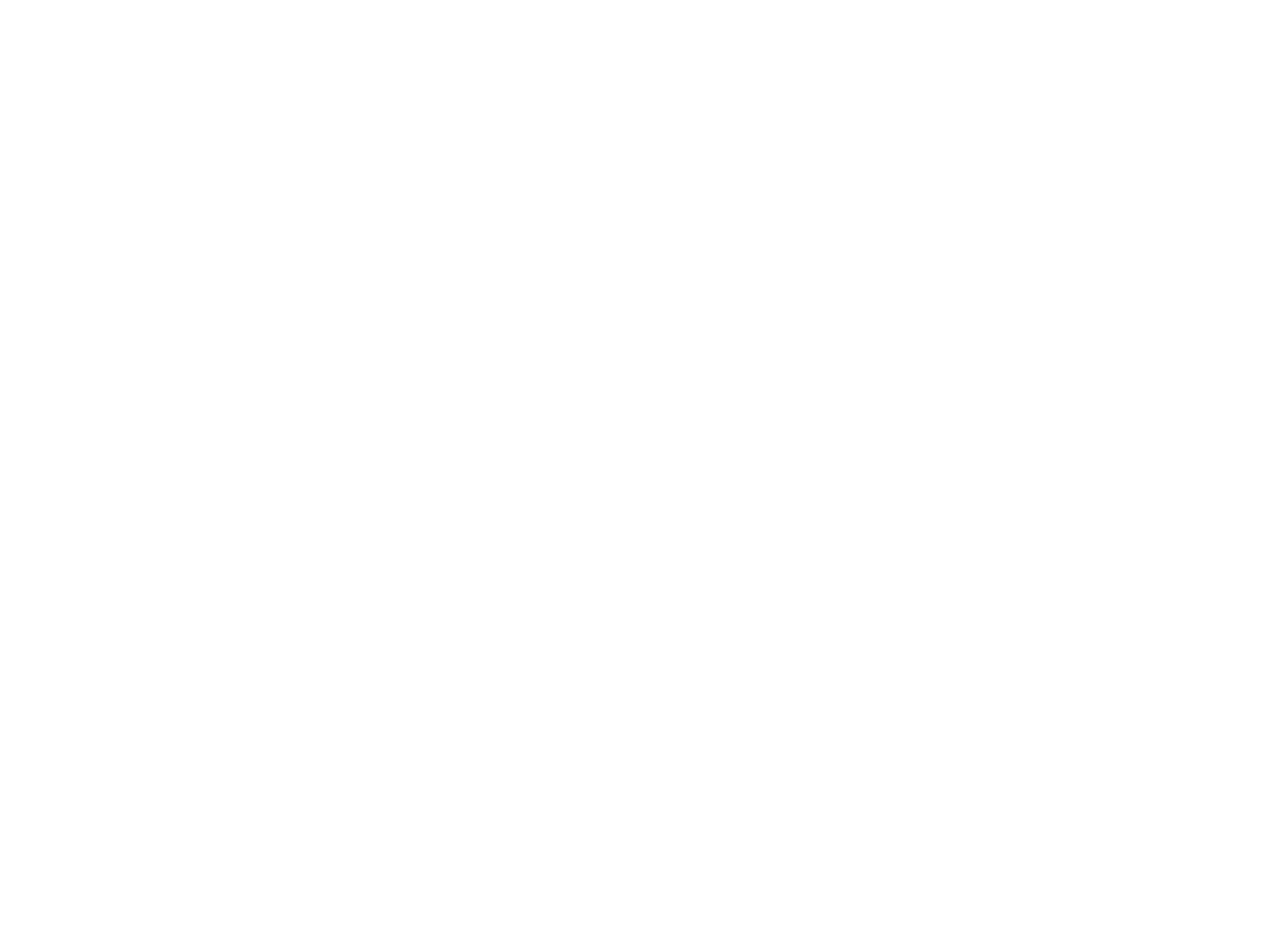
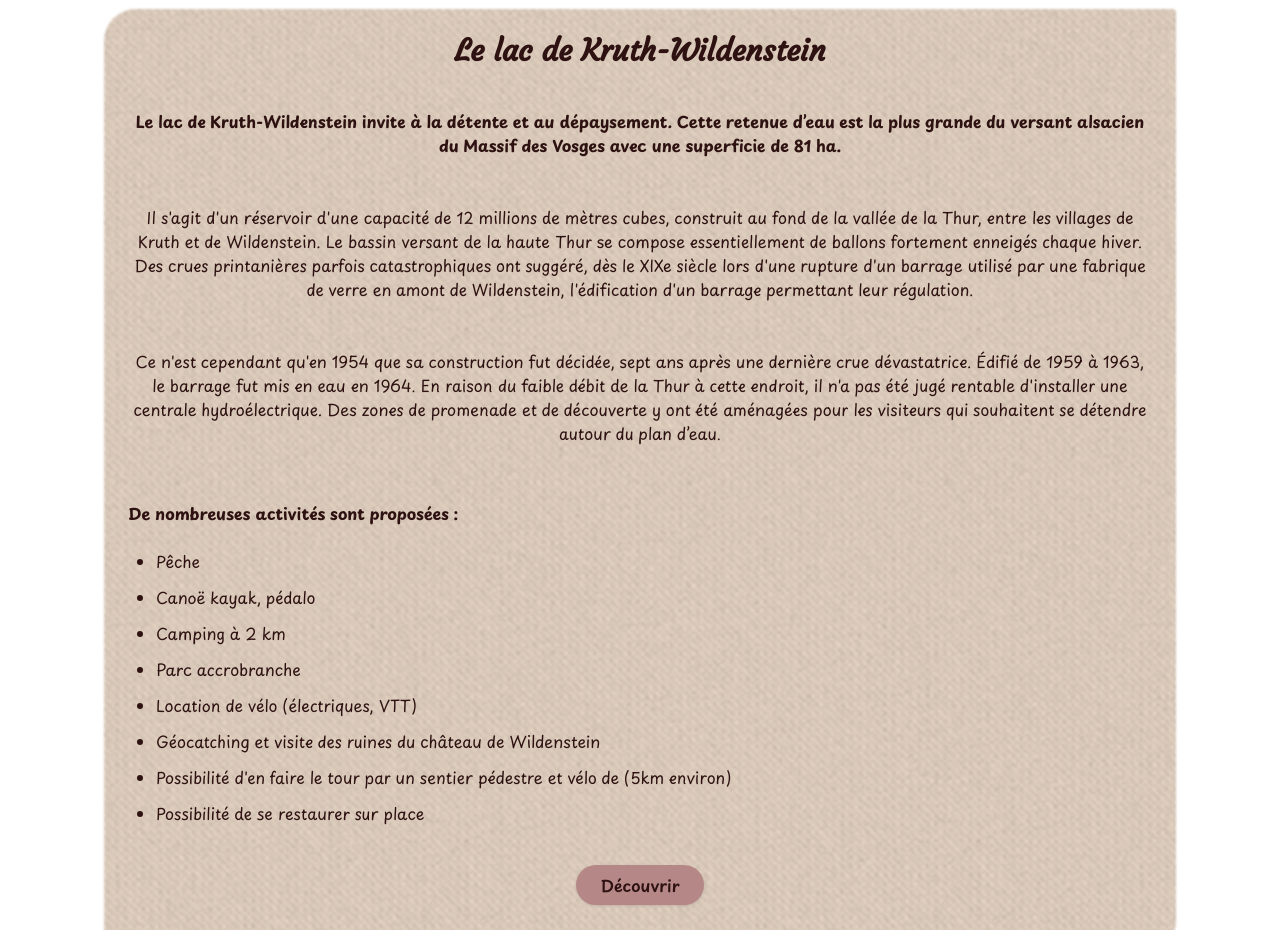
Before and after one commit to Annadesbois/gite-au-fil-de-leau, a Next.js app: page /en/les-alentours/lac-de-kruth-wildenstein in a window 1280 px wide. Shown: the part 802-1732 px from the top of the page. Before the commit the page ends 800 px from the top, so only its background shows below. Built offline with nearby package versions, Linux system fonts and the light colour scheme.

Commit message:
create lac page

```diff
--- a/app/[locale]/les-alentours/lac-de-kruth-wildenstein/page.tsx
+++ b/app/[locale]/les-alentours/lac-de-kruth-wildenstein/page.tsx
@@ -1,6 +1,72 @@
+import type { Metadata } from "next";
+
+import PhotoCarousel from "@/components/carousel/PhotoCarousel";
+
+import Button from "@/components/Button";
+import { lacPhotos } from "@/data/lac-photos";
+
+export const metadata: Metadata = {
+  title: "",
+  description: "",
+};
+
 const LacDeKruthWildenstein = () => {
   return (
-    <div>LacDeKruthWildenstein</div>
-  )
-}
-export default LacDeKruthWildenstein
+    <>
+      <PhotoCarousel slides={lacPhotos} />
+      <div className="relative fabric-surface-light p-6 pb-12 rounded-tl-4xl rounded-br-4xl rounded-tr-sm rounded-bl-sm">
+        <h1>Le lac de Kruth-Wildenstein</h1>
+        <div className="flex flex-col gap-12 mb-12 md:mb-14 text-center">
+          <p className="font-bold">
+            Le lac de Kruth-Wildenstein invite à la détente et au dépaysement.
+            Cette retenue d’eau est la plus grande du versant alsacien du Massif
+            des Vosges avec une superficie de 81 ha.
+          </p>
+          <p>
+            Il s'agit d'un réservoir d'une capacité de 12 millions de mètres
+            cubes, construit au fond de la vallée de la Thur, entre les villages
+            de Kruth et de Wildenstein. Le bassin versant de la haute Thur se
+            compose essentiellement de ballons fortement enneigés chaque hiver.
+            Des crues printanières parfois catastrophiques ont suggéré, dès le
+            XIXe siècle lors d'une rupture d'un barrage utilisé par une fabrique
+            de verre en amont de Wildenstein, l'édification d'un barrage
+            permettant leur régulation.
+          </p>
+          <p>
+            Ce n'est cependant qu'en 1954 que sa construction fut décidée, sept
+            ans après une dernière crue dévastatrice. Édifié de 1959 à 1963, le
+            barrage fut mis en eau en 1964. En raison du faible débit de la Thur
+            à cette endroit, il n'a pas été jugé rentable d'installer une
+            centrale hydroélectrique. Des zones de promenade et de découverte y
+            ont été aménagées pour les visiteurs qui souhaitent se détendre
+            autour du plan d’eau.
+          </p>
+        </div>
+        <div className="content-area mb-10">
+          <h2 className="font-bold">
+            De nombreuses activités sont proposées :
+          </h2>
+          <ul>
+            <li>Pêche</li>
+            <li>Canoë kayak, pédalo</li>
+            <li>Camping à 2 km</li>
+            <li>Parc accrobranche</li>
+            <li>Location de vélo (électriques, VTT) </li>
+            <li>Géocatching et visite des ruines du château de Wildenstein</li>
+            <li>
+              Possibilité d'en faire le tour par un sentier pédestre et vélo de
+              (5km environ)
+            </li>
+            <li>Possibilité de se restaurer sur place</li>
+          </ul>
+        </div>
+        <Button type="button">
+          <a href="https://lac-kruth-wildenstein.fr/" target="_blank">
+            Découvrir
+          </a>
+        </Button>
+      </div>
+    </>
+  );
+};
+export default LacDeKruthWildenstein;
--- /dev/null
+++ b/data/lac-photos.ts
@@ -0,0 +1,10 @@
+export const lacPhotos = [
+  {
+    src: "/photos-alentours/lac/lac-de-kruth-wildenstein.jpg",
+    alt: "Lac de Kruth-Wildenstein",
+  },
+  {
+    src: "/photos-alentours/lac/lac-de-kruth-wildenstein-2.jpg",
+    alt: "Lac de Kruth-Wildenstein",
+  },
+];
```
Also changed, not shown: public/photos-alentours/lac/lac-de-kruth-wildenstein-2.jpg (added), public/photos-alentours/lac/lac-de-kruth-wildenstein.jpg (added).
